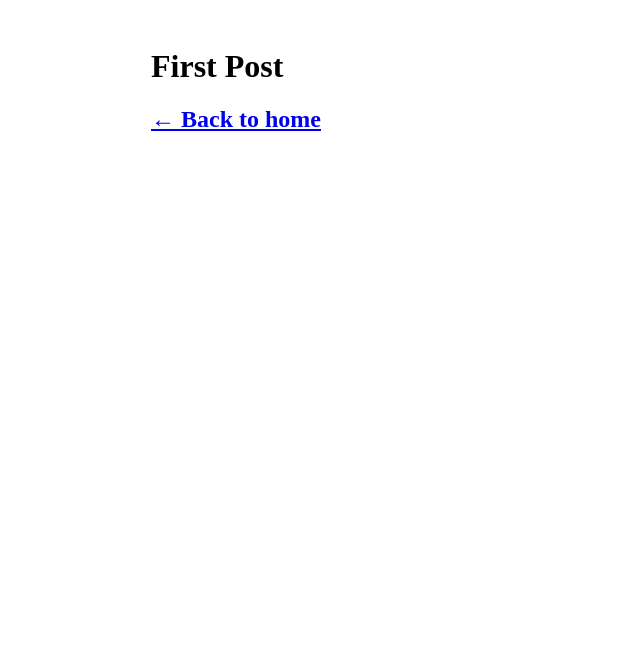
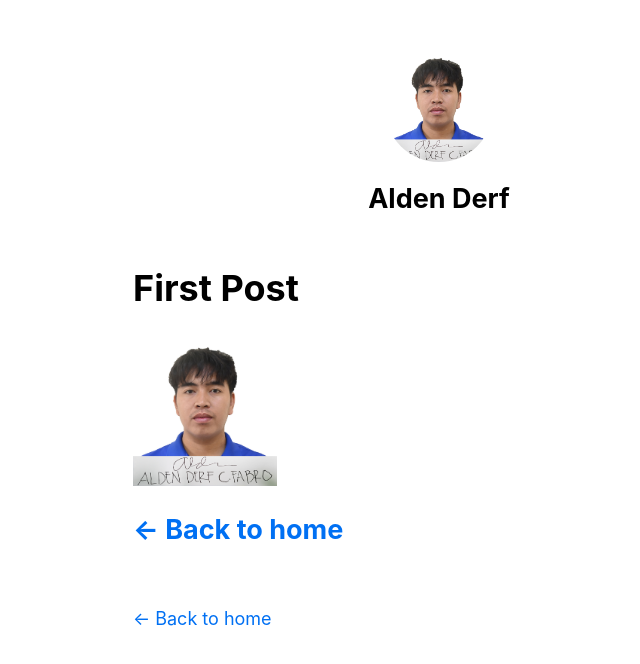
Before and after one commit to AldenDerf/nextjs-blog, a Next.js app: page /posts/first-post in a window 1280 px wide. Shown: the top 664 px of the page, without its empty margins (201-841 px from the left). Built offline with nearby package versions, Linux system fonts and the light colour scheme.

Commit message:
addedan layout

```diff
--- a/components/layout.js
+++ b/components/layout.js
@@ -1,5 +1,69 @@
+import Head from "next/head";
+import Image from "next/image";
 import styles from "./layout.module.css";
+import utilStyles from "../styles/utils.module.css";
+import Link from "next/link";
 
-export default function Layout({ children }) {
-  return <div className={styles.container}>{children}</div>;
+const name = "Alden Derf";
+export const siteTitle = "Next.js Sample Website";
+
+export default function Layout({ children, home }) {
+  return (
+    <div className={styles.container}>
+      <Head>
+        <link rel="icon" href="/favicon.ico" />
+        <meta
+          name="description"
+          content="Learn how to build a personal website using Next.js"
+        />
+        <meta
+          property="og:image"
+          content={`https://og-image.vercel.app/${encodeURI(
+            siteTitle
+          )}.png?theme=light&md=0&fontSize=75px&images=https%3A%2F%2Fassets.vercel.com%2Fimage%2Fupload%2Ffront%2Fassets%2Fdesign%2Fnextjs-black-logo.svg`}
+        />
+        <meta name="og:title" content={siteTitle} />
+        <meta name="twitter:card" content="summary_large_image" />
+      </Head>
+      <header className={styles.header}>
+        {home ? (
+          <>
+            <Image
+              priority
+              src="/images/profile.jpg"
+              className={utilStyles.borderCircle}
+              height={144}
+              width={144}
+              alt=""
+            />
+            <h1 className={utilStyles.heading2Xl}>{name}</h1>
+          </>
+        ) : (
+          <>
+            <Link href="/">
+              <Image
+                priority
+                src="/images/profile.jpg"
+                className={utilStyles.borderCircle}
+                height={108}
+                width={108}
+                alt=""
+              />
+            </Link>
+            <h2 className={utilStyles.headingLg}>
+              <Link href="/" className={utilStyles.colorInherit}>
+                {name}
+              </Link>
+            </h2>
+          </>
+        )}
+      </header>
+      <main>{children}</main>
+      {!home && (
+        <div className={styles.backToHome}>
+          <Link href="/">← Back to home</Link>
+        </div>
+      )}
+    </div>
+  );
 }
--- a/components/layout.module.css
+++ b/components/layout.module.css
@@ -2,5 +2,14 @@
     max-width: 36rem;
     padding: 0 1rem;
     margin: 3rem auto 6rem;
+}
 
+.header {
+    display: flex;
+    flex-direction: column;
+    align-items: center;
 }
+
+.backToHome {
+    margin: 3rem 0 0;
+}
--- /dev/null
+++ b/pages/_app.js
@@ -0,0 +1,5 @@
+import '../styles/global.css';
+
+export default function App({Component, pageProps}) {
+    return <Component {...pageProps}/>;
+}
--- a/pages/posts/first-post.js
+++ b/pages/posts/first-post.js
@@ -1,6 +1,8 @@
 import Head from "next/head";
 import Link from "next/link";
 import Layout from "../../components/layout";
+import Image from "next/image";
+import Script from "next/script";
 
 export default function FirstPost() {
   return (
@@ -8,7 +10,20 @@
       <Head>
         <title>First Post</title>
       </Head>
+      <Script
+        src="https://connect.facebook.net/en_US/sdk.js"
+        strategy="lazyOnload"
+        onLoad={() =>
+          console.log(`script loaded correctly, window.FB has been populated`)
+        }
+      />
       <h1>First Post</h1>
+      <Image
+        src="/images/profile.jpg"
+        height={144}
+        width={144}
+        alt="Alden Derf"
+      />
       <h2>
         <Link href="/">← Back to home</Link>
       </h2>
--- a/styles/global.css
+++ b/styles/global.css
@@ -3,7 +3,6 @@
   padding: 0;
   margin: 0;
   font-family:
-    Inter,
     -apple-system,
     BlinkMacSystemFont,
     Segoe UI,
@@ -15,18 +14,24 @@
     Droid Sans,
     Helvetica Neue,
     sans-serif;
-}
-
-a {
-  color: inherit;
-  text-decoration: none;
+  line-height: 1.6;
+  font-size: 18px;
 }
 
 * {
   box-sizing: border-box;
 }
 
+a {
+  color: #0070f3;
+  text-decoration: none;
+}
+
+a:hover {
+  text-decoration: underline;
+}
+
 img {
   max-width: 100%;
-  height: auto;
+  display: block;
 }
--- /dev/null
+++ b/styles/utils.module.css
@@ -0,0 +1,52 @@
+.heading2Xl {
+    font-size: 2.5rem;
+    line-height: 1.2;
+    font-weight: 800;
+    letter-spacing: -0.05rem;
+    margin: 1rem 0;
+}
+
+.headingXl {
+    font-size: 2rem;
+    line-height: 1.3;
+    font-weight: 800;
+    letter-spacing: -0.05rem;
+    margin: 1rem 0;
+}
+
+.headingLg {
+    font-size: 1.5rem;
+    line-height: 1.4;
+    margin: 1rem 0;
+}
+
+.headingMd {
+    font-size: 1.2rem;
+    line-height: 1.5;
+}
+
+.borderCircle {
+    border-radius: 9999px;
+}
+
+.colorInherit {
+    color: inherit;
+}
+
+.padding1px {
+    padding-top: 1px;
+}
+
+.list {
+    list-style: none;
+    padding: 0;
+    margin: 0;
+}
+
+.listItem {
+    margin: 0 0 1.25rem;
+}
+
+.lightText {
+    color: #666;
+}
```
Also changed, not shown: pages/index.js (+12 -125 lines), public/images/profile.jpg (added), public/vercel.svg (deleted).
